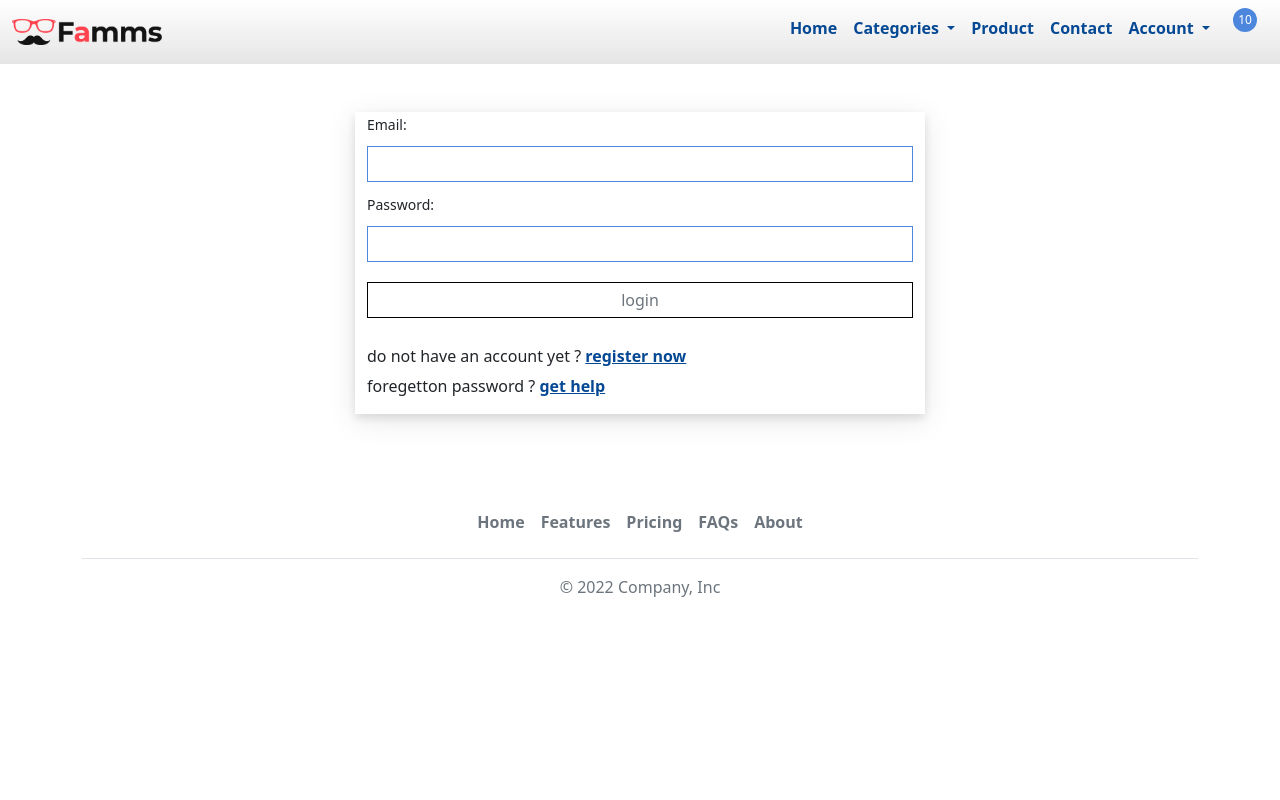
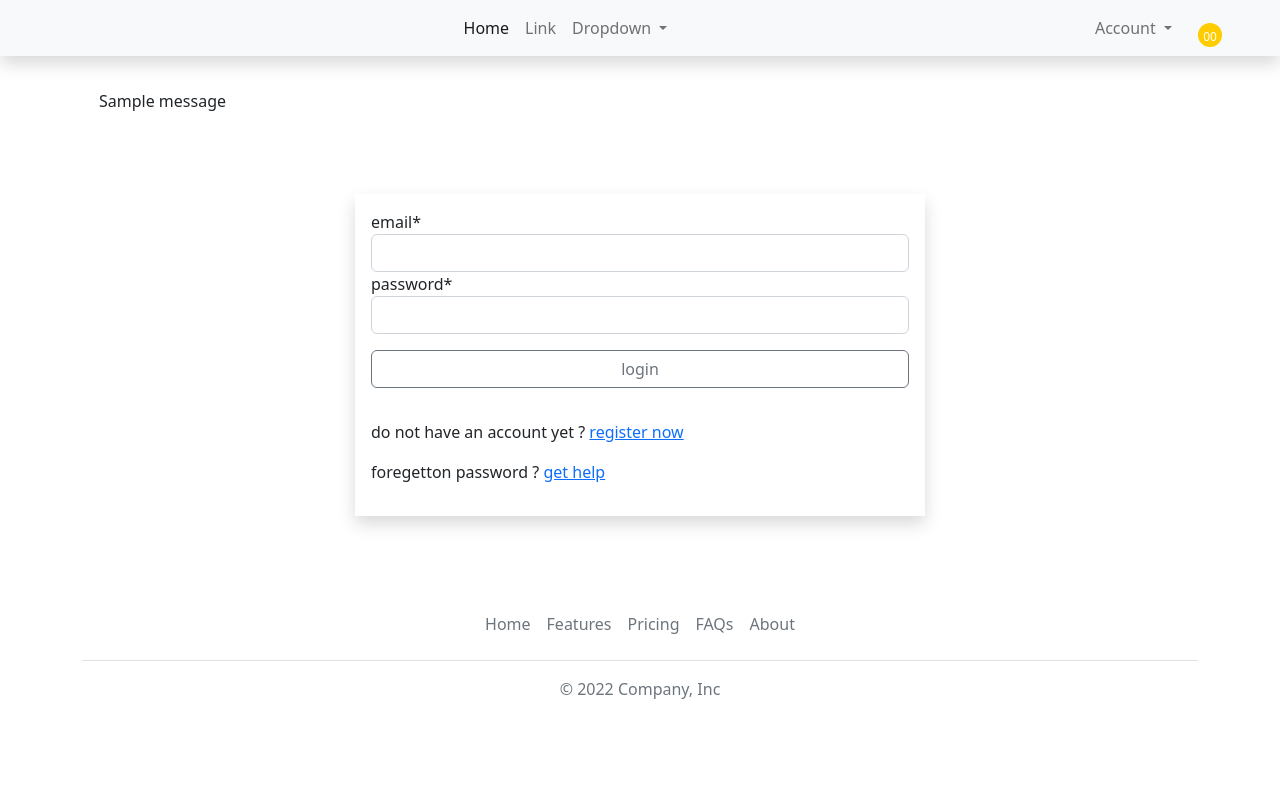
Before and after one commit to MohamedTony12/dj_projects, a Django app: page /en/account/login/ in a window 1280 px wide. Run offline with Django 4.2, Linux system fonts and the light colour scheme; tables that the repository leaves empty hold one stand-in row (values such as "Sample post"); grey boxes marked "Sample" are stand-in pictures; one stand-in notice (Sample message) is shown; some libraries are stand-ins or nearby versions.

Commit message:
update templates

```diff
--- a/src/account/templates/account/account_user/login.html
+++ b/src/account/templates/account/account_user/login.html
@@ -1,16 +1,16 @@
 
 {% extends 'base.html' %}
+{% load crispy_forms_tags %}
 {% block title %}Login{% endblock title %}
-{% block overlay %}{% endblock overlay %}
-{% block searchbox %}{% endblock searchbox %}
-{% block content %}
+{% block content %}{% endblock content %}
+{% block account %}
 <div class="container mx-auto my-auto ">
     <div class="row">
-        <div class="col-md-6 mx-auto register-box my-5">
+        <div class="col-md-6 col-lg-6 mx-auto register-box my-5 shadow p-3">
             <form action="" method="post">
             {% csrf_token %}
-            {{form}}
-            <input type="submit" value="login"class=" btn btn-outline-secondary  submit w-100">
+            {{form|crispy}}
+            <input type="submit" value="login"class=" btn btn-outline-secondary  submit w-100 my-3">
             </form>
             <p class="mt-3">do not  have an account yet ? <a href="{% url 'account:register'%}">register now</a></p>
             <p class="p-gethelp">foregetton password ? <a href="{% url 'account:password_reset'%}">get help</a></p>
@@ -19,4 +19,4 @@
 
 
 </div>
-{% endblock content %}
+{% endblock account %}
--- a/src/core/settings.py
+++ b/src/core/settings.py
@@ -40,6 +40,9 @@ INSTALLED_APPS = [
     'account.apps.AccountConfig',
     'store.apps.StoreConfig',
     'cart.apps.CartConfig',
+    'crispy_forms',
+
+
 ]
 
 
@@ -153,3 +156,4 @@ EMAIL_BACKEND = 'django.core.mail.backends.console.EmailBackend'
 AUTH_USER_MODEL = 'account.AccountCustom'
 LOGIN_REDIRECT = '/'
 LOGIN_URL = 'account:login'
+CRISPY_TEMPLATE_PACK = 'bootstrap4'
--- a/src/static/css/style.css
+++ /dev/null
@@ -1,218 +0,0 @@
-* {
-  box-sizing: border-box;
-  padding: 0;
-  margin: 0;
-}
-body{
-height: 100vh;
-}
-
-.bg-body img{
-  width: 100%;
-  height: 100%;
-  display: block;
-
-
-}
-
-
-a {
-  color: rgb(5, 72, 148) !important;
-  font-weight: 600 !important;
-}
-a:hover {
-  color: rgb(53, 134, 184) !important;
-  font-weight: 600 !important;
-}
-.logo {
-  width: 150px;
-}
-.active {
-  color: rgb(184, 4, 139) !important;
-}
-
-.lan {
-  height: 35px;
-  width: 100px;
-  /* border: none; */
-  outline: none;
-  background-color: #fff !important;
-  border-radius: none;
-}
-.go {
-  height: 35px;
-  width: 30px;
-  border: none;
-  outline: none;
-  color: rgb(0, 0, 0);
-}
-ul li {
-  list-style: none;
-}
-.search-box {
-  top: 50%;
-  left: 50%;
-  position: absolute;
-  transform: translate(-50%, -50%);
-  z-index: 2;
-}
-
-.btn.btn-search {
-  border-radius: 0;
-  background: #4d87dd;
-  height: 50px;
-  border: none;
-}
-
-.search-input:focus {
-  outline: none;
-  box-shadow: none;
-}
-.btn.btn-search:focus {
-  outline: none;
-  box-shadow: none;
-  border: none;
-}
-
-.navbar-toggler {
-  border: none !important;
-  outline: none !important;
-}
-
-.collapsed {
-  border: none !important;
-  outline: none !important;
-}
-
-.navbar{
-background:linear-gradient(rgba(0,0,0,.0),rgba(0,0,0,.1));
-}
-
-hr{
-width: 250px;
-border: 2px solid rgb(0, 0, 0);
-margin: 0 auto;
-}
-
-.product-grid{
-padding: 20px;
-
-}
-.product-grid:hover{
-  box-shadow: 0 4px 8px 0 rgba(0,0,0,.1),0 6px 28px 0 rgba(0,0,0,.1);
-}
-
-.image{
-position: relative;
-
-}
-.image a img{
-width: 300px;
-height: 300px;
-}
-
-.btn.buy{
-background-color: transparent;
-color: #4d87dd;
-border-radius: 0;
-border: 1px soild #4d87dd !important;
-width: 100%;
-}
-
-.btn.buy:hover{
-background: #4d87dd;
-color: #ffffff !important;
-}
-
-.overlay-product-image{
-position: absolute;
-top: 0;
-left: 0;
-right: 0;
-bottom: 0;
-opacity: 0;
-background: rgba(0,0,0,.1);
-transition: 0.5s ease;
-}
-
-.image:hover .overlay-product-image{
-  opacity:1;
-}
-
-.detail{
-  position: absolute;
-  top: 50%;
-  left: 50%;
-  transform: translate(-50%,-50%);
-  color: rgb(255, 255, 255);
-  font-size: 20px;
-  text-shadow:1px 3px 2px #000;
-  font-weight: bold;
-}
-
-
-/* register */
-.register-box{
-
-	background: #fff;
-	box-shadow: 0 4px 8px 0 rgba(0,0,0,.1),0 6px 28px 0 rgba(0,0,0,.1);
-}
-
-label {
-font-size: 14px;
-text-transform: capitalize;
-margin: 0;
-}
-
-.register-box input {
-	padding: 5px ;
-	border-radius: 0;
-	margin: 10px 0;
-	width: 100%;
-	border: 1px solid #4d87dd;
-
-}
-.register-box input:focus {
-	outline: none;
-	box-shadow: none;
-
-}
-
-.submit{
-	border: 1px solid #000 !important;
-}
-
-.p-gethelp{
-	margin-top:-10px;
-}
-
-h1{
-color:#555;
-}
-
-
-
-
-.cart.nav-link.fa-shopping-cart{
-  font-size: 3rem !important;
-  color: red !important;
-}
-.cart{
-  position: relative;
-  width: 50px;
-}
-.cart-amount{
-  position: absolute;
-  top: 0;
-  left: 15px;
-  right: 0;
-  bottom: 0;
-  background-color:#4d87dd ;
-  color: #fff;
-  border-radius: 50%;
-  width: 24px;
-  height: 24px;
-  text-align: center;
-  padding:3px 5px;
-  font-size: 12px;
-}
--- /dev/null
+++ b/src/static/css/style_ecom.css
@@ -0,0 +1,65 @@
+.fa-leaf{
+  font-size: 30px;
+  color: darkgreen;
+}
+
+
+.search{
+  font-size: 22px;
+  cursor: pointer;
+}
+
+.overlay{
+  position: absolute;
+  width: 100%;
+  height: 100vh;
+  top: 0;
+  left: 0;
+  background: #080808be;
+  z-index: 1;
+  visibility: hidden;
+}
+.overlay.show{
+  visibility: visible;
+}
+
+#search-input{
+  border: none;
+  outline: none;
+  padding: 5px 20px;
+  border-bottom: 1px solid rgb(254, 84, 22);
+  background: transparent;
+  color: #ffcc00;
+  font-size: 14px;
+  display: none;
+}
+#search-input.show-in{
+ position: fixed;
+ top: 50%;
+ left: 50%;
+ transform: translate(-50%,-50%);
+ transition: all .5s ease;
+ display: block;
+ z-index: 2;
+}
+.cart-shopping{
+  font-size: 22px;
+  cursor: pointer;
+  position: relative;
+
+
+}
+.cart-amount{
+  position: absolute;
+  top:-5px;
+  left:10px;
+  background: #ffcc00;
+  color: #fff;
+  text-align: center;
+  border-radius: 50%;
+  padding: 5px;
+  width: 24px;
+  height: 24px;
+  font-size: 12px;
+  margin: auto;
+}
--- /dev/null
+++ b/src/static/js/custom_javascript.js
@@ -0,0 +1,15 @@
+const search_btn = document.querySelector('.search');
+const search_input = document.querySelector('#search-input')
+const overlay = document.querySelector('.overlay')
+
+
+search_btn.addEventListener('click',()=>{
+    console.log('work');
+    search_input.classList.add('show-in')
+    overlay.classList.add('show')
+})
+overlay.addEventListener('click',()=>{
+    console.log('work');
+    search_input.classList.remove('show-in')
+    overlay.classList.remove('show')
+})
--- a/src/templates/base.html
+++ b/src/templates/base.html
@@ -1,151 +1,95 @@
 <!DOCTYPE html>
 {% load static %}
-{% load i18n %}
-
 <html lang="en">
-
 <head>
     <meta charset="UTF-8">
     <meta http-equiv="X-UA-Compatible" content="IE=edge">
     <meta name="viewport" content="width=device-width, initial-scale=1.0">
     <link rel="stylesheet" href="{% static 'css/bootstrap.min.css' %}">
-  <link rel="stylesheet" href="{% static 'css/style.css' %}">
-  <link rel="shortcut icon" href="images/logo.png">
+    <link rel="stylesheet" href="{% static 'css/style_ecom.css' %}">
     <title>{% block title %}{% endblock title %}</title>
 </head>
 <body>
-
-  {# NAVBAR START HERE  #}
-  <nav class="navbar navbar-expand-lg">
+    <nav class="navbar navbar-expand-lg bg-light shadow">
         <div class="container-fluid">
-
-      <button class="navbar-toggler" type="button" data-bs-toggle="collapse" data-bs-target="#navbarSupportedContent"
-        aria-controls="navbarSupportedContent" aria-expanded="false" aria-label="Toggle navigation">
+          <button class="navbar-toggler" type="button" data-bs-toggle="collapse" data-bs-target="#navbarSupportedContent" aria-controls="navbarSupportedContent" aria-expanded="false" aria-label="Toggle navigation">
             <span class="navbar-toggler-icon"></span>
           </button>
-
-      <a class="" aria-current="page" href="{% url 'store:store_home' %}">
-        <img class="logo" src="{%static 'images/logo.png' %}" alt="" srcset="">
+          <a class="navbar-brand ms-3" href="{% url 'store:store_home' %}">
+           <i class="fa fa-leaf" aria-hidden="true"></i>
           </a>
-
           <div class="collapse navbar-collapse" id="navbarSupportedContent">
-        <ul class="navbar-nav me-auto mb-2 mb-lg-0">
-        </ul>
-
-        {# NAVBAR RIGHT  #}
-        <ul class="navbar-nav navbar-right mb-2">
+            <ul class="navbar-nav me-auto mb-2 mb-lg-0 mx-auto">
               <li class="nav-item">
-            <a class="nav-link " href="{% url 'store:store_home' %}"> {% trans "Home" %} </a>
+                <a class="nav-link active" aria-current="page" href="{% url 'store:store_home' %}">Home</a>
+              </li>
+              <li class="nav-item">
+                <a class="nav-link" href="#">Link</a>
               </li>
               <li class="nav-item dropdown">
                 <a class="nav-link dropdown-toggle" href="#" role="button" data-bs-toggle="dropdown" aria-expanded="false">
-                Categories
+                  Dropdown
                 </a>
-              <ul class="dropdown-menu">
-                {% for c in category %}
-                <li>
-                  <a class="dropdown-item" href="{% url 'store:store_category' c.slug  %}">
-                    <span><img src="{{c.image.url}}" alt="" width='30px' height="100%">{{c.name}}</span></a>
-                </li>
-                {% endfor %}
+                <ul class="dropdown-menu mt-3">
+                  <li><a class="dropdown-item" href="#">Action</a></li>
+                  <li><a class="dropdown-item" href="#">Another action</a></li>
                   <li><hr class="dropdown-divider"></li>
                   <li><a class="dropdown-item" href="#">Something else here</a></li>
                 </ul>
               </li>
-          <li class="nav-item">
-            <a class="nav-link " href="#"> {% trans "Product" %} </a>
-          </li>
-          <li class="nav-item">
-            <a class="nav-link " href="#">{% trans "Contact" %} </a>
-          </li>
-          {% if user.is_authenticated %}
+            </ul>
+            <ul class="navbar-nav me-2 mb-2 mb-lg-0">
               <li class="nav-item dropdown">
                 <a class="nav-link dropdown-toggle" href="#" role="button" data-bs-toggle="dropdown" aria-expanded="false">
-              {{user}}
+                  {% if user.is_authenticated %}
+                  Hello : {{user}}
+                  {% else %}
+                  Account
+                  {% endif %}
                 </a>
-            <ul class="dropdown-menu">
-              <li>
-                <a class="dropdown-item" href="#">Profile</a>
-                <a class="dropdown-item" href="#">My Cart</a>
-              </li>
+                <ul class="dropdown-menu mt-3">
+                  {% if user.is_authenticated %}
+                  <li><a class="dropdown-item" href="{% url 'account:logout' %}">logout</a></li>
+                  <li><a class="dropdown-item" href="#">profile</a></li>
+                  {% else %}
+                  <li><a class="dropdown-item" href="{% url 'account:login' %}">login</a></li>
+                  <li><a class="dropdown-item" href="{% url 'account:register' %}">registe</a></li>
                   <li><hr class="dropdown-divider"></li>
-              <li><a class="dropdown-item" href="{% url 'account:logout' %}">Logout</a></li>
+                  <li><a class="dropdown-item" href="#">Something else here</a></li>
+                  {% endif %}
                 </ul>
               </li>
-          {% else %}
-          <li class="nav-item dropdown">
-            <a class="nav-link dropdown-toggle" href="#" role="button" data-bs-toggle="dropdown" aria-expanded="false">
-              Account
-            </a>
-            <ul class="dropdown-menu">
-              <li class="nav-item">
-                <a class="nav-link " href="{% url 'account:login' %}">{% trans "Login" %} </a>
-                <a class="nav-link " href="{% url 'account:register' %}">{% trans "register" %} </a>
-              </li>
             </ul>
-          </li>
-          {% endif %}
+            <div class="cart-shopping me-3">
+              <i class="fa fa-shopping-cart" aria-hidden="true"></i>
+              <p class='cart-amount'>00</p>
+            </div>
+            <div class="overlay"></div>
+            <form action="" class="search me-5 ms-3">
+              <input type="search" name="search" id="search-input" >
+              <i class="fa fa-search" aria-hidden="true"></i>
+            </form>
 
-          <li class="nav-item">
-            <div class="cart">
-               <a class="nav-link " href="#">
-                <i class="fa fa-shopping-cart" aria-hidden="true"></i>
-              </a>
-              <p class="cart-amount">10</p>
+          </div>
+        </div>
+      </nav>
+      <div class="container mt-3">
+        {% for message in messages %}
+        <div class="container-fluid p-0">
+          <div class="alert {{ message.tags }} alert-dismissible" role="alert" >
+            {{ message|capfirst }}
+          </div>
+        </div>
+        {% endfor %}
       </div>
 
-          </li>
-        </ul>
-       {% comment %} </div> {# TRANSLATE FORM  #} <form action="{% url 'set_language' %} " method="post" class="d-flex ms-3">
-        {% csrf_token %}
-        <input type="hidden" name="next" value={{ redirect_to }}>
-        <select name="language" id="" class="lan form-control">
-          {% get_current_language as LANGUAGE_CODE %}
-          {% get_available_languages as LANGUAGES %}
-          {% get_language_info_list for LANGUAGES as languages %}
-          {% for language in languages %}
-          <option value="{{language.code}}" {% if language.code == LANGUAGE_CODE %} selected {% endif %}>
-            {{ language.name_locale }} {{language.name}}
-          </option>
-          {% endfor %}
-        </select>
-        <input type="submit" value="Go" class="go">
-        </form>
-      </div> {% endcomment %}
-  </nav>
+      <div class="continer">
+        {% block account %}{% endblock account %}
+      </div>
+      <div class="continer">
+        {% block content %}{% endblock content %}
+      </div>
 
-
-  {# SCRIPT SEARCH BOX #}
-  {% block searchbox %}
-  <div class="col-md-6 col-lg-6 col-11 mx-auto my-auto search-box">
-    <div class="input-group form-container">
-      <input type="text" name="search" class="form-control search-input" autofocus="autofoucs" autocomplete="off"
-        placeholder="keyword search" onClick="setBgToDark()">
-      <span class="input-group-btn">
-        <button class="btn btn-search">
-          <img src="{% static 'images/search.png' %}" alt="" width="40px">
-        </button>
-      </span>
-    </div>
-  </div>
-  {% endblock searchbox %}
-
-  {# OVERLAY BLOCK  #}
-  {% block overlay %}
-  <div class="bg-body">
-    <img src="{%static 'images/arrival-bg.jpg'%}" alt="">
-  </div>
-  <div class="overlay" id="overlay" onClick="resetBgToDark()"></div>
-  {% endblock overlay %}
-
-
-  {# MAIN BLOCK #}
-  {% block content %}{% endblock content %}
-
-
-
-
-  {# FOOTER #}
     <div class="container">
       <footer class="py-3 my-4">
         <ul class="nav justify-content-center border-bottom pb-3 mb-3">
@@ -159,25 +103,10 @@
       </footer>
     </div>
 
-
-
-
-
-  {# SCRIPT TAGS #}
     <script src="{% static 'js/jquery-3.4.1.min.js' %}"></script>
     <script src="{% static 'js/bootstrap.bundle.min.js' %}"></script>
     <script src="{% static 'js/popper.min.js' %}"></script>
     <script src="{% static 'js/all.min.js' %}"></script>
-  <script src="{% static 'js/custom.js' %}"></script>
-  <script type="text/javascript">
-    function setBgToDark() {
-      document.getElementById("overlay").style.opacity = "0.7";
-    }
-
-    function resetBgToDark() {
-      document.getElementById("overlay").style.opacity = "0.2";
-    }
-  </script>
+    <script src="{% static 'js/custom_javascript.js' %}"></script>
 </body>
-
 </html>
```
Also changed, not shown: src/account/templates/account/account_user/regsiter.html (+7 -5 lines), src/static/js/custom.js (deleted), 1 other file. Lines whose indentation alone changed are shown as unchanged.
